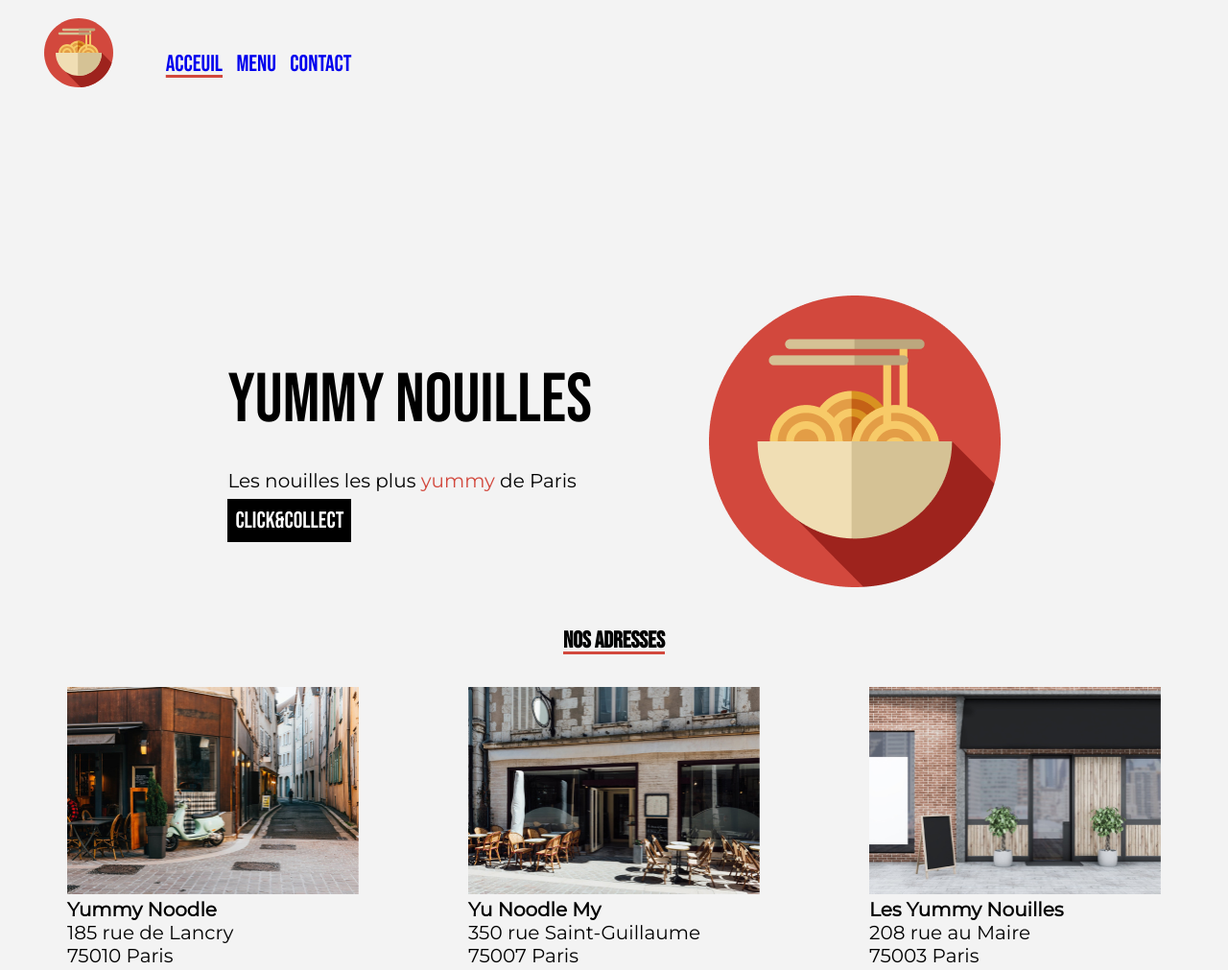
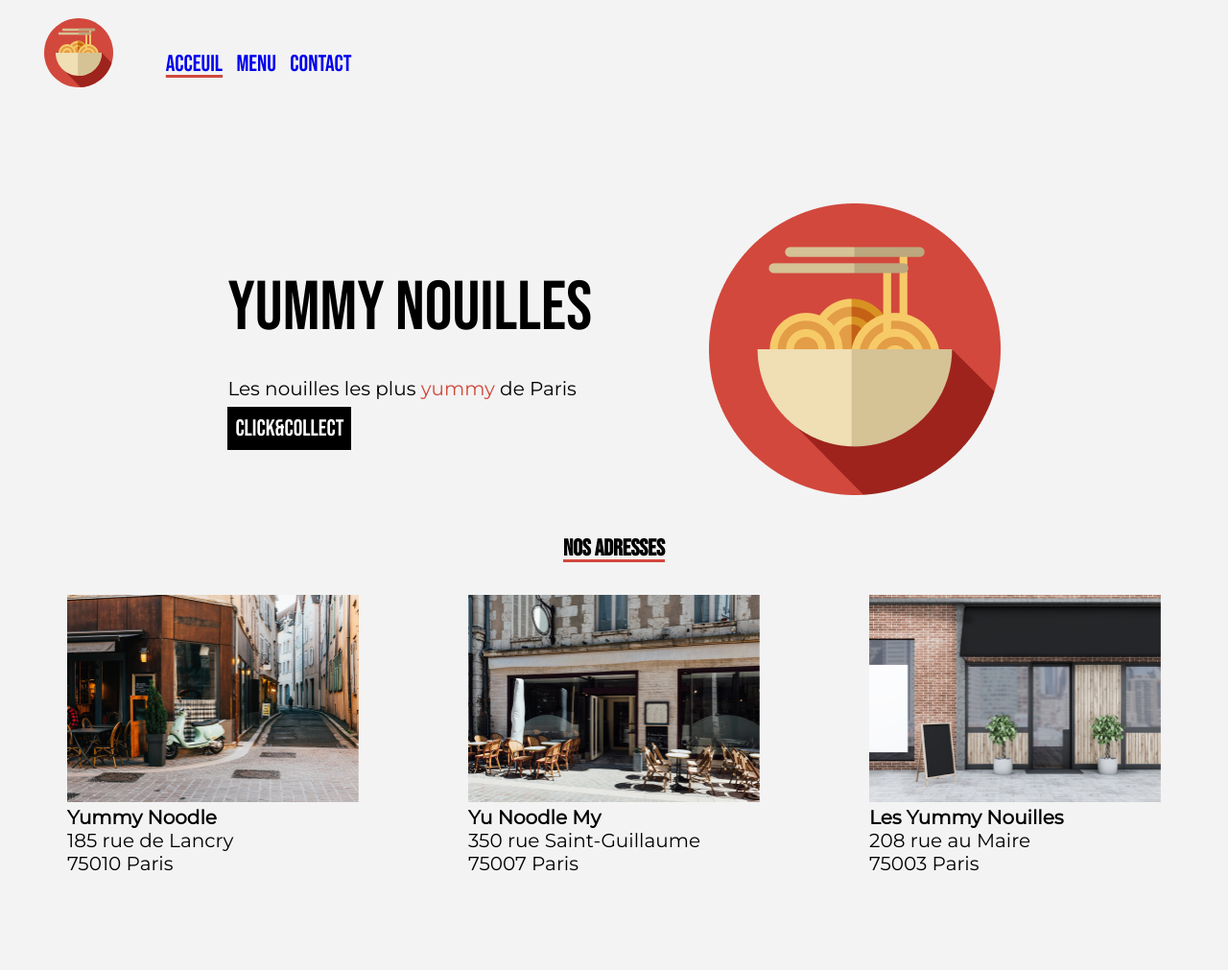
Before and after one commit to Abdoul123-hub/jummy, a plain HTML site: page index.html in a window 1280 px wide. Shown: the top 1011 px of the page at 96% size. Drawn offline with Linux system fonts and the light colour scheme.

Commit message:
MAHAMADOU karimounabdoulaye2023

```diff
--- a/style/pages/home.css
+++ b/style/pages/home.css
@@ -35,7 +35,7 @@ h2{
     display: flex;
     flex-direction: row;
     justify-content: center;
-    padding-top: 13.31rem;
+    padding-top: 7.31rem;
     padding-bottom: 2.5rem;
     gap: 7.6rem;
     align-items:center ;
```
